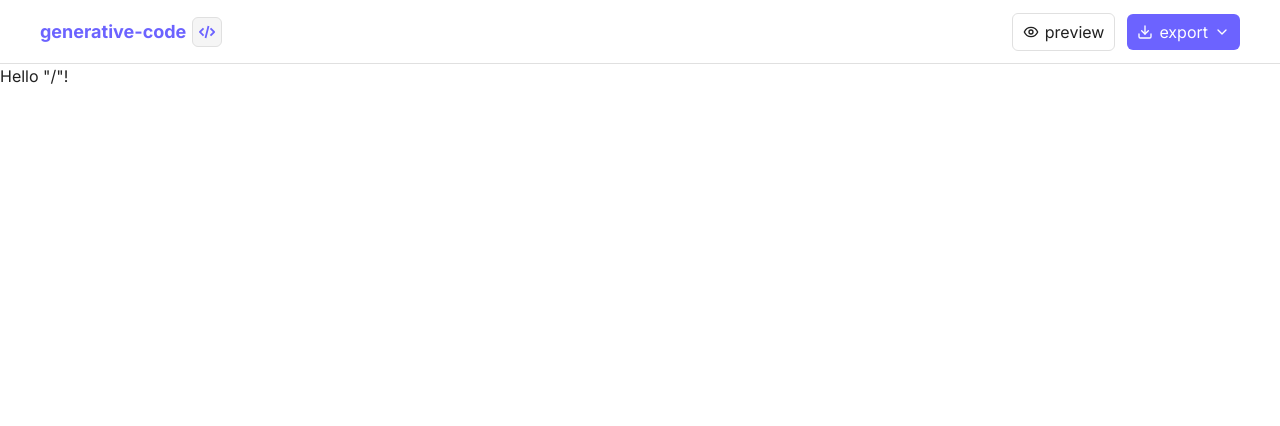
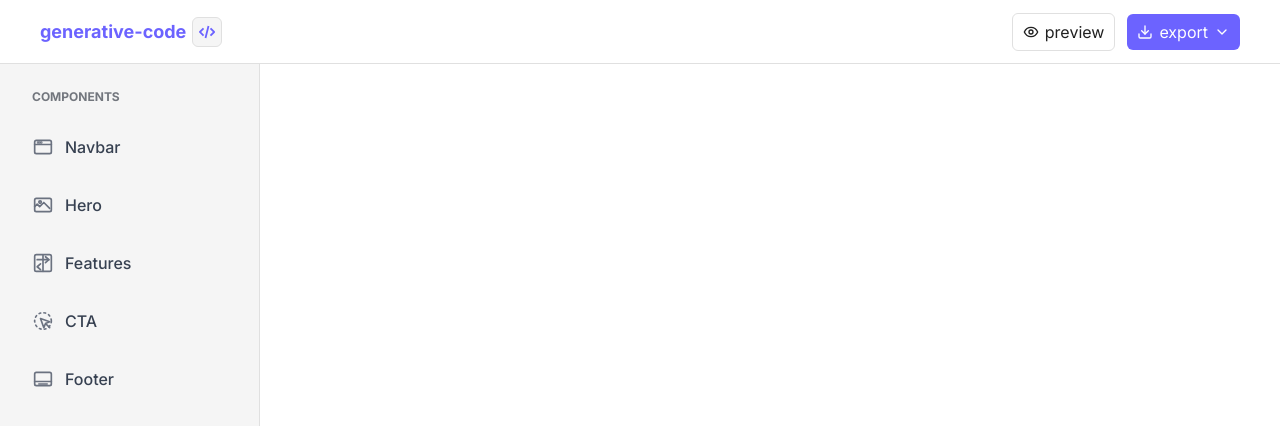
Before and after one commit to Anilbal/Generate-Code, a React (Vite) app: page / in a window 1280 px wide. Shown: the top 426 px of the page. Built offline with nearby package versions, Linux system fonts and the light colour scheme.

Commit message:
sidebar add

```diff
--- a/src/components/common/icons/Icons.tsx
+++ b/src/components/common/icons/Icons.tsx
@@ -45,7 +45,11 @@ export const CodeIcon = ({
   </svg>
 );
 
-export const ExportIcon = ({ size = 16, color = "none", className }: IconProps) => (
+export const ExportIcon = ({
+  size = 16,
+  color = "none",
+  className,
+}: IconProps) => (
   <svg
     xmlns="http://www.w3.org/2000/svg"
     width={size}
@@ -84,3 +88,101 @@ export const DropdownIcon = ({
     <path d="m6 9 6 6 6-6" />
   </svg>
 );
+
+export const NavbarSectionIcon: React.FC<IconProps> = (props) => (
+  <svg
+    xmlns="http://www.w3.org/2000/svg"
+    width="20"
+    height="20"
+    viewBox="0 0 24 24"
+    fill="none"
+    stroke="currentColor"
+    strokeWidth="2"
+    strokeLinecap="round"
+    strokeLinejoin="round"
+    {...props}
+  >
+    <rect width="20" height="16" x="2" y="4" rx="2" />
+    <path d="M2 9h20" />
+    <circle cx="6" cy="6.5" r=".5" fill="currentColor" />
+    <circle cx="8" cy="6.5" r=".5" fill="currentColor" />
+    <circle cx="10" cy="6.5" r=".5" fill="currentColor" />
+  </svg>
+);
+
+export const HeroSectionIcon: React.FC<IconProps> = (props) => (
+  <svg
+    xmlns="http://www.w3.org/2000/svg"
+    width="20"
+    height="20"
+    viewBox="0 0 24 24"
+    fill="none"
+    stroke="currentColor"
+    strokeWidth="2"
+    strokeLinecap="round"
+    strokeLinejoin="round"
+    {...props}
+  >
+    <rect width="20" height="16" x="2" y="4" rx="2" />
+    <path d="m2 14 3-3 3 3 5-5 7 7" />
+    <circle cx="8.5" cy="8.5" r="1.5" />
+  </svg>
+);
+
+export const FeaturesSectionIcon: React.FC<IconProps> = (props) => (
+  <svg
+    xmlns="http://www.w3.org/2000/svg"
+    width="20"
+    height="20"
+    viewBox="0 0 24 24"
+    fill="none"
+    stroke="currentColor"
+    strokeWidth="2"
+    strokeLinecap="round"
+    strokeLinejoin="round"
+    {...props}
+  >
+    <path d="M12 3v19" />
+    <path d="M5 8h14" />
+    <path d="M15 4.5 19 8l-4 3.5" />
+    <path d="m9 20-4-3.5 4-3.5" />
+    <rect width="20" height="20" x="2" y="2" rx="2" />
+  </svg>
+);
+
+export const CTASectionIcon: React.FC<IconProps> = (props) => (
+  <svg
+    xmlns="http://www.w3.org/2000/svg"
+    width="20"
+    height="20"
+    viewBox="0 0 24 24"
+    fill="none"
+    stroke="currentColor"
+    strokeWidth="2"
+    strokeLinecap="round"
+    strokeLinejoin="round"
+    {...props}
+  >
+    <path d="M15 15l-2 5L9 9l11 4-5 2zm0 0l5 5" />
+    <circle cx="12" cy="12" r="10" stroke-dasharray="2 4" />
+  </svg>
+);
+
+export const FooterSectionIcon: React.FC<IconProps> = (props) => (
+  <svg
+    xmlns="http://www.w3.org/2000/svg"
+    width="20"
+    height="20"
+    viewBox="0 0 24 24"
+    fill="none"
+    stroke="currentColor"
+    strokeWidth="2"
+    strokeLinecap="round"
+    strokeLinejoin="round"
+    {...props}
+  >
+    <rect width="20" height="16" x="2" y="4" rx="2" />
+    <path d="M2 15h20" />
+    <path d="M7 18h10" />
+  </svg>
+);
--- /dev/null
+++ b/src/components/common/sidebar/Sidebar.data.ts
@@ -0,0 +1,19 @@
+import {
+  NavbarSectionIcon,
+  HeroSectionIcon,
+  FeaturesSectionIcon,
+  CTASectionIcon,
+  FooterSectionIcon,
+} from "../icons/Icons";
+
+export interface SidebarProps {
+  name: string;
+  icon: React.ComponentType;
+}
+export const sections: SidebarProps[] = [
+  { name: "Navbar", icon: NavbarSectionIcon },
+  { name: "Hero", icon: HeroSectionIcon },
+  { name: "Features", icon: FeaturesSectionIcon },
+  { name: "CTA", icon: CTASectionIcon },
+  { name: "Footer", icon: FooterSectionIcon },
+];
--- /dev/null
+++ b/src/components/common/sidebar/Sidebar.styles.ts
@@ -0,0 +1,57 @@
+import styled from "styled-components";
+
+export const SidebarContainer = styled.aside`
+  width: 260px;
+  height: calc(100vh - 64px); /* Subtracting navbar height */
+  background-color: var(--color-surface);
+  border-right: 1px solid var(--color-border);
+  padding: 1.5rem 1rem;
+  display: flex;
+  flex-direction: column;
+  gap: 0.5rem;
+  overflow-y: auto;
+  position: sticky;
+  top: 64px;
+  align-self: flex-start;
+
+  @media (max-width: 768px) {
+    width: 100%;
+    height: auto;
+    position: relative;
+    top: 0;
+    border-right: none;
+    border-bottom: 1px solid #e5e7eb;
+  }
+`;
+
+export const SidebarItem = styled.div<{ isActive?: boolean }>`
+  display: flex;
+  align-items: center;
+  gap: 0.75rem;
+  padding: 0.75rem 1rem;
+  border-radius: 0.5rem;
+  color: ${(props) => (props.isActive ? "#ffffff" : "#374151")};
+  background-color: ${(props) => (props.isActive ? "#1f2937" : "transparent")};
+  font-weight: 500;
+  cursor: pointer;
+  transition: all 0.2s ease;
+  border: 1px solid transparent;
+
+  &:hover {
+    border: 1px solid #d4d7ddff;
+    // color: #111827;
+  }
+
+  svg {
+    color: ${(props) => (props.isActive ? "#ffffff" : "#6b7280")};
+  }
+`;
+
+export const SidebarTitle = styled.h3`
+  font-size: 0.75rem;
+  font-weight: 700;
+  text-transform: uppercase;
+  color: #72767dff;
+  margin-bottom: 0.5rem;
+  padding: 0 1rem;
+`;
--- /dev/null
+++ b/src/components/common/sidebar/Sidebar.tsx
@@ -0,0 +1,28 @@
+import { SidebarContainer, SidebarItem, SidebarTitle } from "./Sidebar.styles";
+import { sections } from "./Sidebar.data";
+
+const Sidebar: React.FC = () => {
+  return (
+    <SidebarContainer>
+      <SidebarTitle>Components</SidebarTitle>
+      {sections.map((section) => {
+        const Icon=section.icon;
+        return <SidebarItem key={section.name}>
+          <div
+            style={{
+              display: "flex",
+              alignItems: "center",
+              gap: "0.75rem",
+              flex: 1,
+            }}
+          >
+            <Icon />
+            {section.name}
+          </div>
+        </SidebarItem>;
+      })}
+    </SidebarContainer>
+  );
+};
+
+export default Sidebar;
--- a/src/routes/index.tsx
+++ b/src/routes/index.tsx
@@ -1,9 +1,10 @@
 import { createFileRoute } from '@tanstack/react-router'
+import Sidebar from '../components/common/sidebar/Sidebar'
 
 export const Route = createFileRoute('/')({
   component: RouteComponent,
 })
 
 function RouteComponent() {
-  return <div>Hello "/"!</div>
+  return <Sidebar />
 }
```
